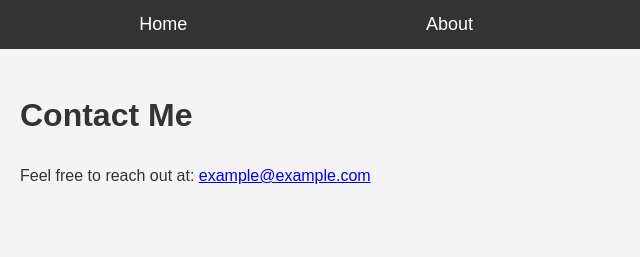
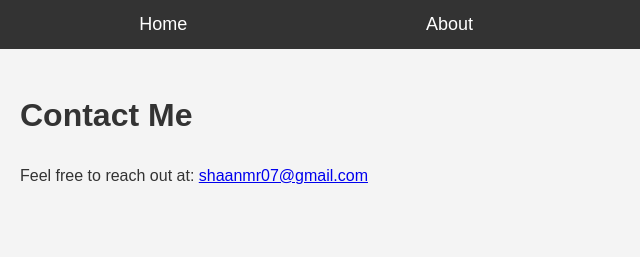
Before and after one commit to shaanmr/personal-blog-website, a plain HTML site: page pages/contact.html in a window 1280 px wide. Shown: the top 257 px of the page, 0-640 px from the left. Drawn offline with Linux system fonts and the light colour scheme.

Commit message:
Update contact.html

```diff
--- a/pages/contact.html
+++ b/pages/contact.html
@@ -19,7 +19,7 @@
     </header>
     <main>
         <h1>Contact Me</h1>
-        <p>Feel free to reach out at: <a href="shaanmr07@gmail.com">example@example.com</a></p>
+        <p>Feel free to reach out at: <a href="shaanmr07@gmail.com">shaanmr07@gmail.com</a></p>
     </main>
     <footer>
         <p>© 2024. Created by: Shaan Mohammad Rizwan</p>
```
